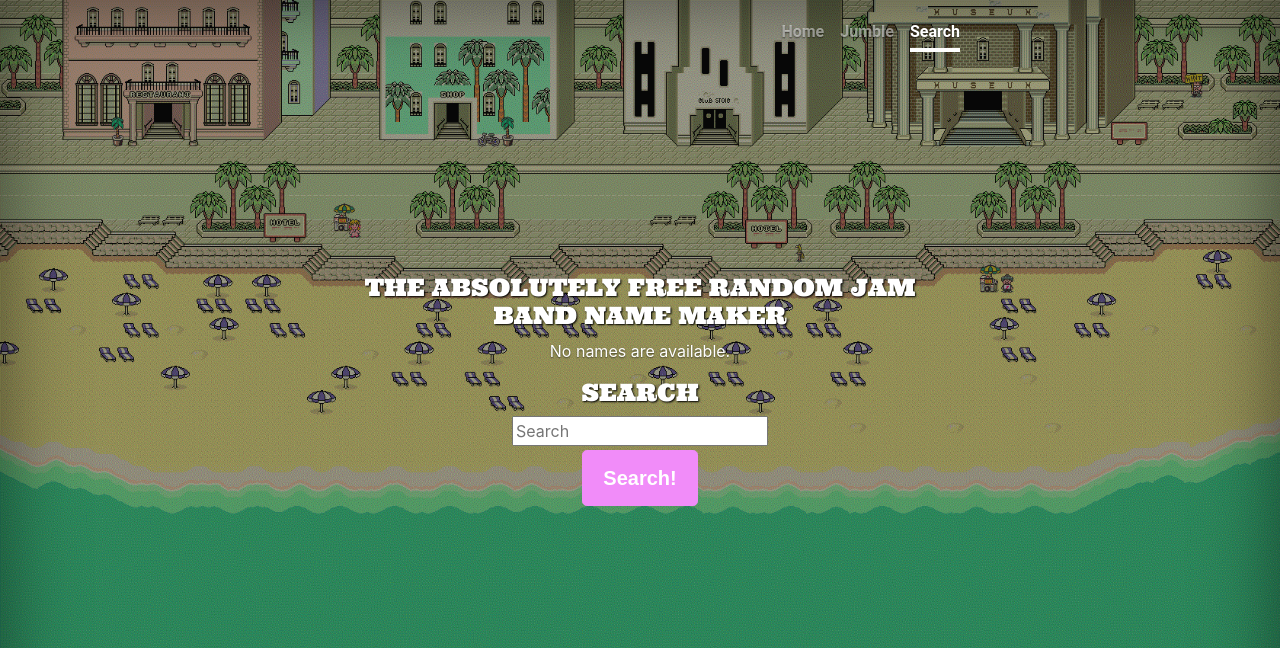
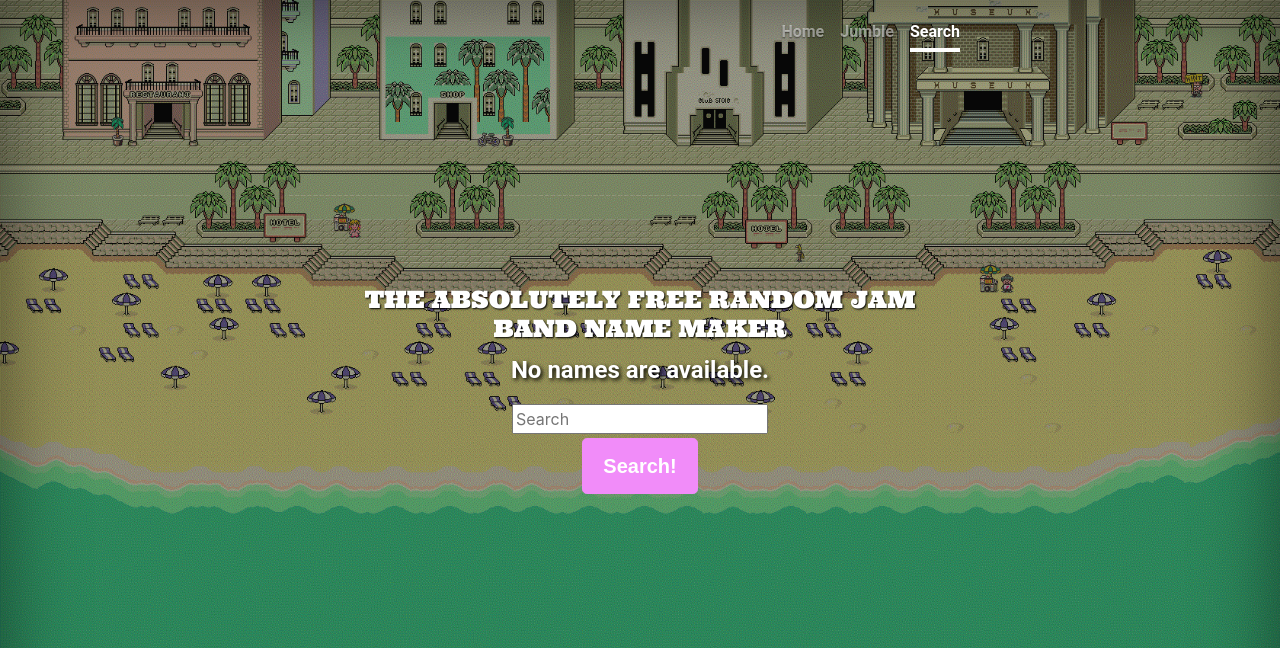
Before and after one commit to bigfirellc/absolutelyfree, a Django app: page /results/ in a window 1280 px wide. Shown: the top 648 px of the page. Run offline with Django 3.2, Linux system fonts and the light colour scheme; data that the repository does not hold is empty; some libraries are stand-ins or nearby versions; some web fonts are replaced.

Commit message:
search page appearance fixes

```diff
--- a/rand/static/css/cover.css
+++ b/rand/static/css/cover.css
@@ -128,7 +128,7 @@ h4.cover-heading {
   text-shadow: 2px 2px 4px black;
 }
 
-.results{
+.result{
   font-family: "Roboto", "Lucida Grande", Verdana, Arial, sans-serif;
   font-size: 1.5em;
   font-weight: bold;
--- a/rand/templates/rand/search_results.html
+++ b/rand/templates/rand/search_results.html
@@ -44,7 +44,6 @@
   {% endif %}
 
 
-  <h1 class="margin-top: 1em; cover-heading">SEARCH</h1>
   <form action="{% url 'search_results' %}" method="get">
     <input name="q" type="text" placeholder="Search"/>
   </form>
```
